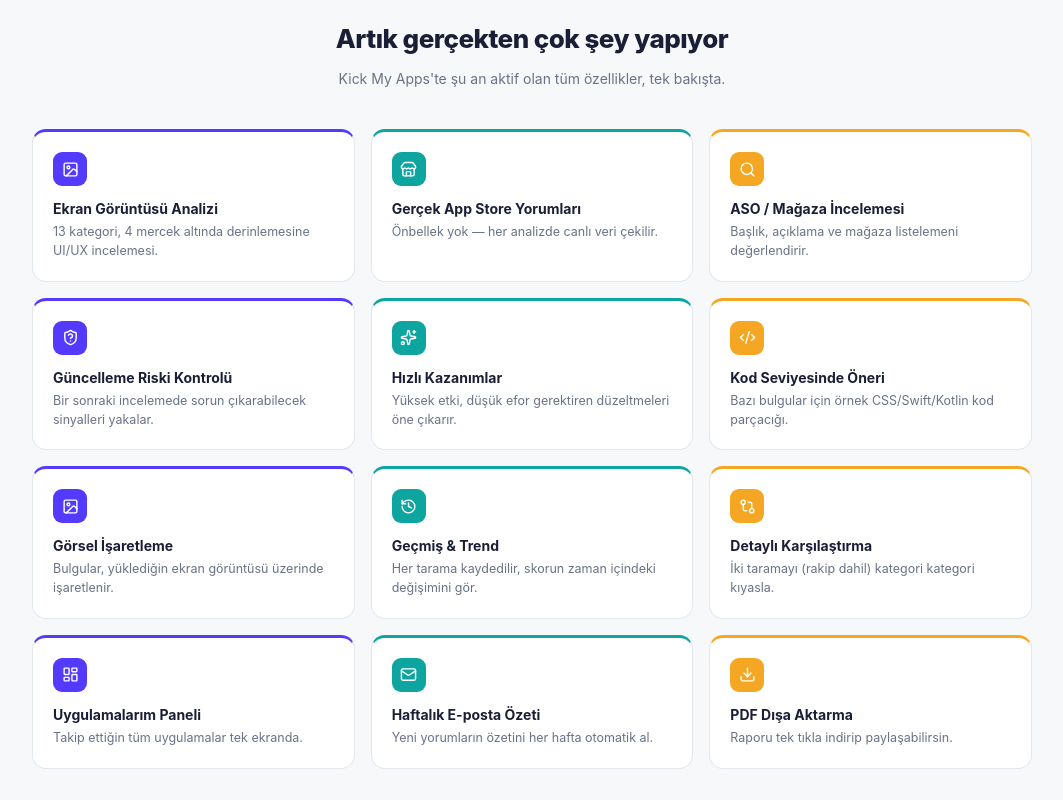
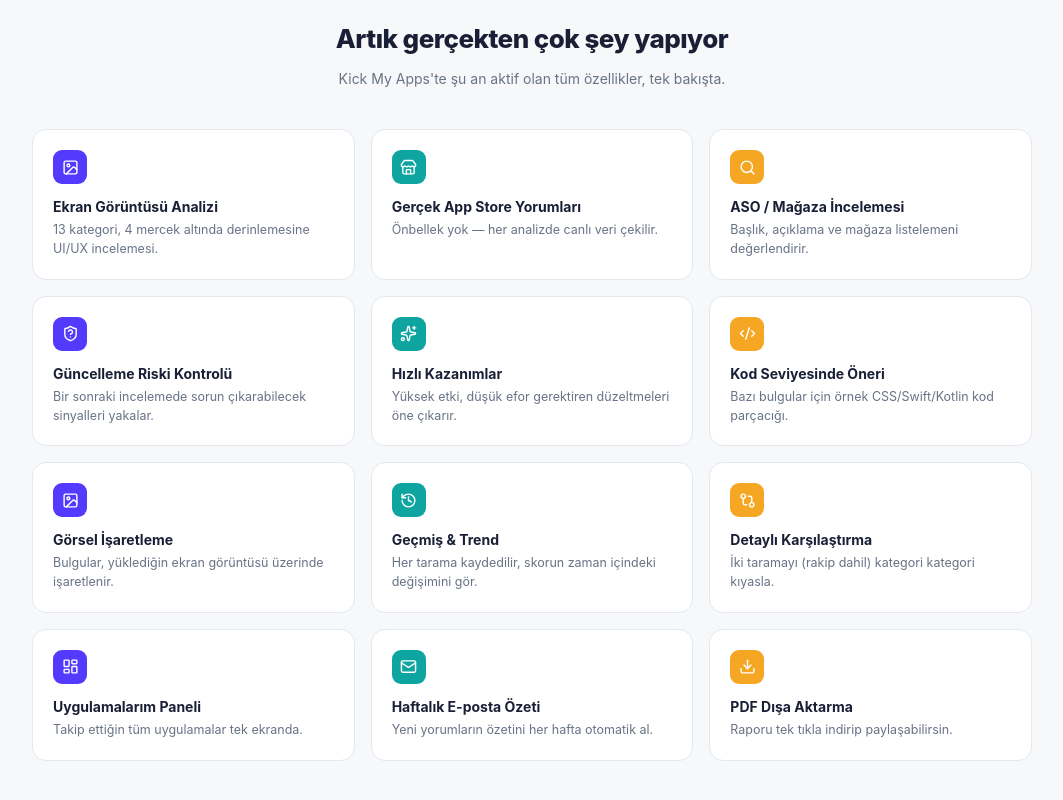
Before and after one commit to sasw-works/kick-my-apps, a Next.js app: page / in a window 1280 px wide. Shown: the part 3000-3800 px from the top of the page, without its empty margins (108-1171 px from the left). Built offline with nearby package versions, Linux system fonts and the light colour scheme.

Commit message:
Remove colored top border on all-features cards

```diff
--- a/app/components/MarketingSections.jsx
+++ b/app/components/MarketingSections.jsx
@@ -146,7 +146,7 @@ export default function MarketingSections() {
 
         .mkt-all-grid { display: grid; grid-template-columns: repeat(3, 1fr); gap: 16px; margin-bottom: 90px; }
         .mkt-all-card {
-          background: var(--ink-2); border: 1px solid var(--ink-3); border-top: 3px solid var(--card-accent);
+          background: var(--ink-2); border: 1px solid var(--ink-3);
           border-radius: 14px; padding: 20px; box-shadow: var(--shadow);
         }
         .mkt-all-title { font-size: 14px; font-weight: 700; margin-bottom: 4px; }
@@ -293,7 +293,7 @@ export default function MarketingSections() {
           {ALL_FEATURES.map((f) => {
             const Icon = f.icon;
             return (
-              <div className="mkt-all-card" key={f.title} style={{ "--card-accent": f.color }}>
+              <div className="mkt-all-card" key={f.title}>
                 <div style={{ width: 34, height: 34, borderRadius: 9, marginBottom: 12, display: "flex", alignItems: "center", justifyContent: "center", background: f.color }}>
                   <Icon size={17} color="#FFFFFF" />
                 </div>
```
